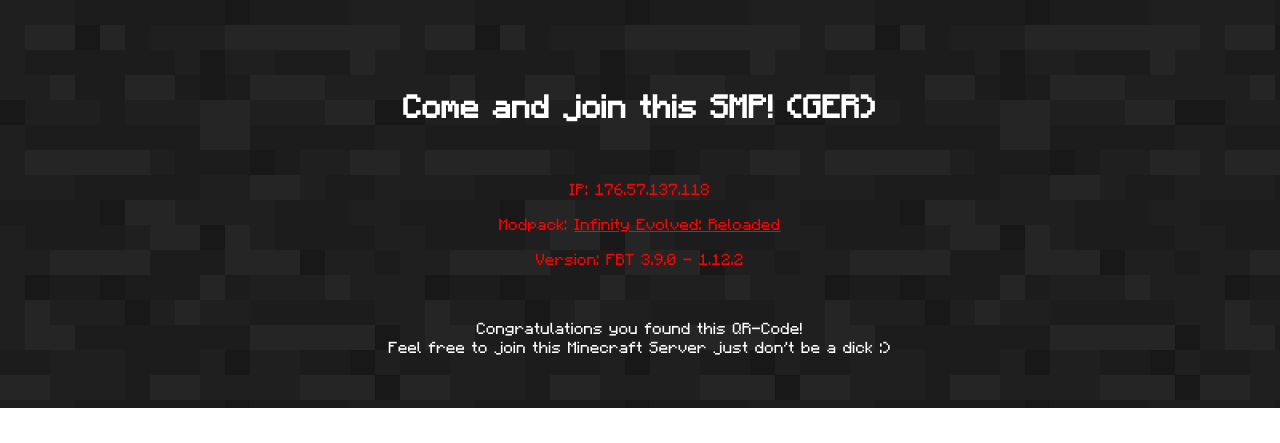
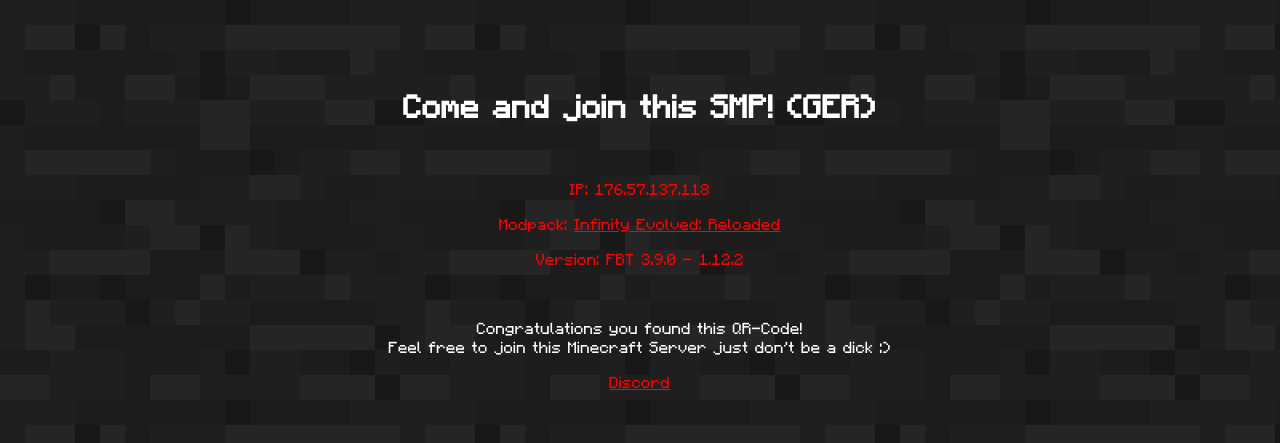
Before and after one commit to SaulGoodman3D/website, a plain HTML site: page index.html in a window 1280 px wide. Shown: the part 575-1018 px from the top of the page. Before the commit the page ends 983 px from the top, so only its background shows below. Drawn offline with Linux system fonts and the light colour scheme; files whose address does not match are found by name.

Commit message:
Update index.html

```diff
--- a/index.html
+++ b/index.html
@@ -15,6 +15,7 @@
       <p class="rainbow">Version: FBT 3.9.0 - 1.12.2</p>
       <div class="info">
         <p>Congratulations you found this QR-Code!<br> Feel free to join this Minecraft Server just don't be a dick :)</p>
+        <p class="rainbow"><a class="rainbow" href="https://discord.gg/yVBTdb2MWK">Discord</a></p>
       </div>
     </div>
   </body>
```
